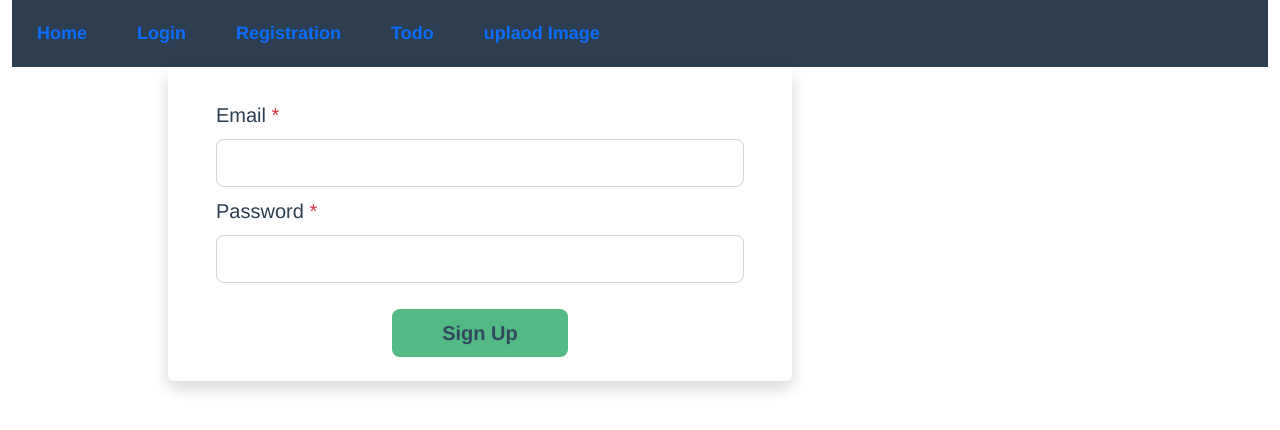
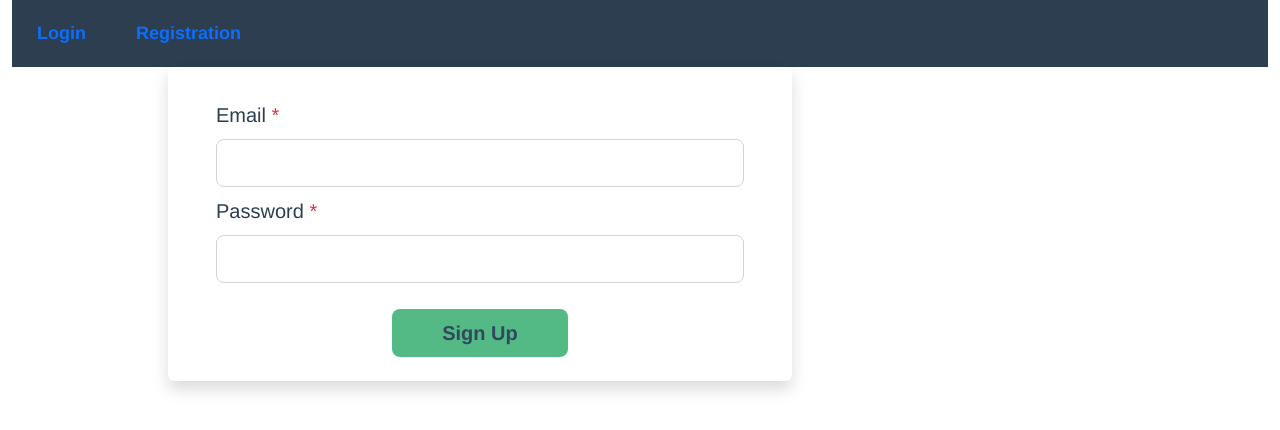
Before and after one commit to Sarman-Dasa/form-validation, a Vue app: page /login in a window 1280 px wide. Shown: the top 430 px of the page. Built offline with nearby package versions, Linux system fonts and the light colour scheme.

Commit message:
change nav bar link display format

```diff
--- a/src/App.vue
+++ b/src/App.vue
@@ -2,13 +2,15 @@
   <div id="app" class="h-100">
     <div class="container-fluid h-100">
       <div class="nav">
-        <router-link to="/">Home</router-link>
-        <div class="nav-rigth">
-          <router-link to="/login" v-if="show">Login</router-link>
+        <div v-if="show">
+          <router-link to="/login">Login</router-link>
           <router-link to="/registration">Registration</router-link>
+        </div>
+        <div v-if="!show">
+          <router-link to="/">Home</router-link>
           <router-link to="/todo">Todo</router-link>
           <router-link to="/file-upload">uplaod Image</router-link>
-          <a @click="logout()" v-if="!show">Logout</a>
+          <a @click="logout()">Logout</a>
         </div>
       </div>
       <div class="row h-100">
@@ -86,4 +88,5 @@ a:hover {
 
 .nav-rigth {
   float: right;
-}</style>
+}
+</style>
```
